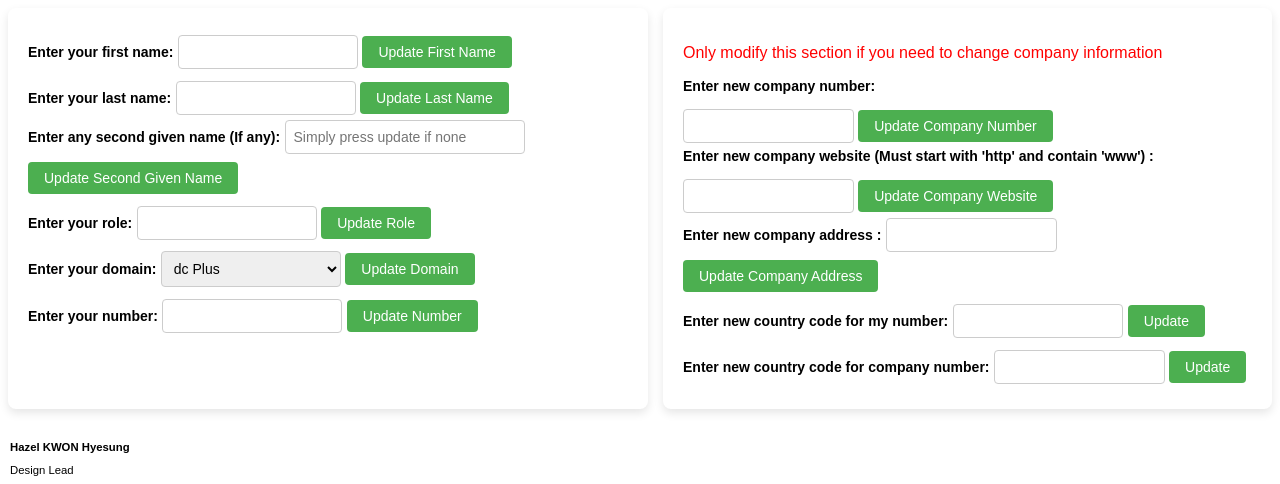
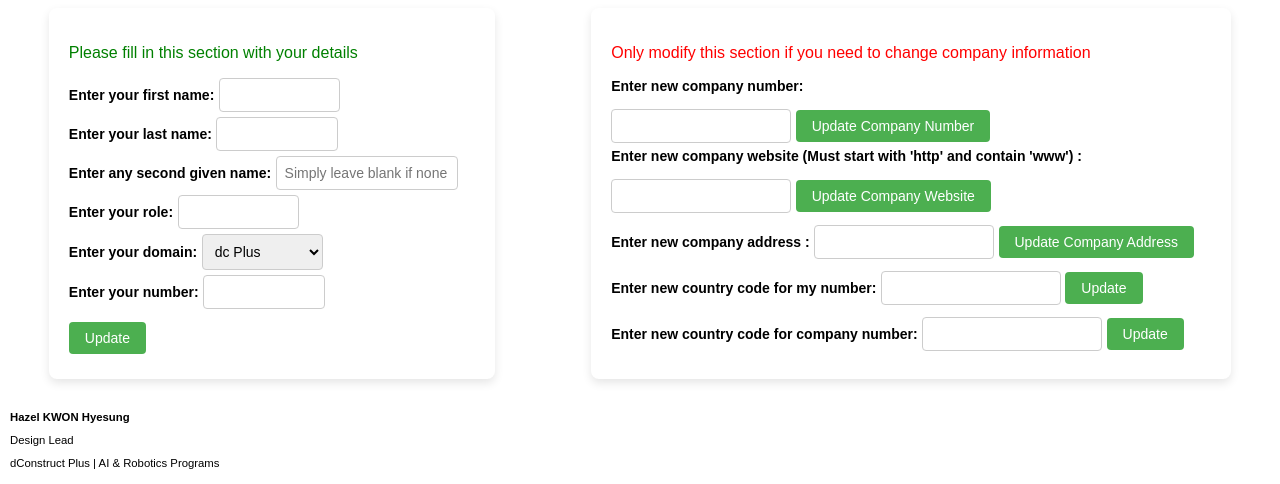
Before and after one commit to melanie2040/email-signature-final, a plain HTML site: page index.html in a window 1280 px wide. Shown: the top 484 px of the page. Drawn offline with Linux system fonts and the light colour scheme.

Commit message:
combining into one update button

```diff
--- a/index.html
+++ b/index.html
@@ -47,6 +47,7 @@
     <div style="display: flex; flex-direction: row; justify-content: space-between; gap: 15px;">
         <div
             style="max-width: 600px; margin: 0 auto; background-color: white; padding: 20px; border-radius: 8px; box-shadow: 0 4px 10px rgba(0, 0, 0, 0.1); font-family: Arial, Helvetica, sans-serif;">
+            <p style="color: green;">Please fill in this section with your details</p>
 
             <!-- First Name Input -->
             <div style="margin-bottom: 5px;">
@@ -54,9 +55,7 @@
                     your first name:</label>
                 <input type="text" id="nameInput"
                     style="width: 30%; padding: 8px; font-size: 14px; border: 1px solid #ccc; border-radius: 4px;">
-                <button onclick="updateName()"
-                    style="display: inline-block; background-color: #4CAF50; color: white; padding: 8px 16px; font-size: 14px; border: none; border-radius: 4px; cursor: pointer; margin-top: 8px;">Update
-                    First Name</button>
+
             </div>
 
             <!-- Last Name Input -->
@@ -66,9 +65,7 @@
                     name:</label>
                 <input type="text" id="lastNameInput"
                     style="width: 30%; padding: 8px; font-size: 14px; border: 1px solid #ccc; border-radius: 4px;">
-                <button onclick="updateLastName()"
-                    style="display: inline-block; background-color: #4CAF50; color: white; padding: 8px 16px; font-size: 14px; border: none; border-radius: 4px; cursor: pointer; margin-top: 8px;">Update
-                    Last Name</button>
+
             </div>
 
             <!-- Second Name Input -->
@@ -76,12 +73,10 @@
                 <label for="secondNameInput" style="font-size: 14px; font-weight: bold; margin-bottom: 8px;">Enter any
                     second
                     given
-                    name (If any):</label>
-                <input type="text" id="secondNameInput" placeholder="Simply press update if none"
-                    style="width: 40%; padding: 8px; font-size: 14px; border: 1px solid #ccc; border-radius: 4px;">
-                <button onclick="updateSecondName()"
-                    style="display: inline-block; background-color: #4CAF50; color: white; padding: 8px 16px; font-size: 14px; border: none; border-radius: 4px; cursor: pointer; margin-top: 8px;">Update
-                    Second Given Name</button>
+                    name:</label>
+                <input type="text" id="secondNameInput" placeholder="Simply leave blank if none"
+                    style="width: 45%; padding: 8px; font-size: 14px; border: 1px solid #ccc; border-radius: 4px;">
+
             </div>
 
             <!-- Role Input -->
@@ -91,9 +86,7 @@
                 <input type="text" id="roleInput"
                     style="width: 30%; padding: 8px; font-size: 14px; border: 1px solid #ccc; border-radius: 4px;"
                     required>
-                <button onclick="updateRole()"
-                    style="display: inline-block; background-color: #4CAF50; color: white; padding: 8px 16px; font-size: 14px; border: none; border-radius: 4px; cursor: pointer; margin-top: 8px;">Update
-                    Role</button>
+
             </div>
 
             <!-- Domain Input -->
@@ -109,9 +102,7 @@
                     <option value='dC Engineering'>dC Engineering</option>
                     <option value='dC Technologies'>dC Technologies</option>
                 </select>
-                <button onclick="updateDomain()"
-                    style="display: inline-block; background-color: #4CAF50; color: white; padding: 8px 16px; font-size: 14px; border: none; border-radius: 4px; cursor: pointer; margin-top: 8px;">Update
-                    Domain</button>
+
             </div>
 
             <!-- Number Input -->
@@ -121,9 +112,13 @@
                 <input type="text" id="numberInput"
                     style="width: 30%; padding: 8px; font-size: 14px; border: 1px solid #ccc; border-radius: 4px;"
                     required>
-                <button onclick="updateNumber()"
-                    style="display: inline-block; background-color: #4CAF50; color: white; padding: 8px 16px; font-size: 14px; border: none; border-radius: 4px; cursor: pointer; margin-top: 8px;">Update
-                    Number</button>
+
+            </div>
+
+
+            <div style="margin-bottom: 5px;">
+                <button onclick="updateDetails()"
+                    style="display: inline-block; background-color: #4CAF50; color: white; padding: 8px 16px; font-size: 14px; border: none; border-radius: 4px; cursor: pointer; margin-top: 8px;">Update</button>
             </div>
 
         </div>
@@ -415,6 +410,14 @@
 
 
     <script>
+        function updateDetails(){
+            updateName();
+            updateLastName();
+            updateSecondName();
+            updateRole();
+            updateDomain();
+            updateNumber();
+        }
         function updateName() {
             // Get the input value
             var name = document.getElementById('nameInput').value;
@@ -445,9 +448,9 @@
         function updateRole() {
             // Get the input value
             var name = document.getElementById('roleInput').value;
+            var capitalized = name.charAt(0).toUpperCase() + name.slice(1).toLowerCase();
 
-            // Update the display area with the new name
-            document.getElementById('displayRole').innerText = name;
+            document.getElementById('displayRole').innerText = capitalized;
         }
 
         /* function updateCompany() {
```
